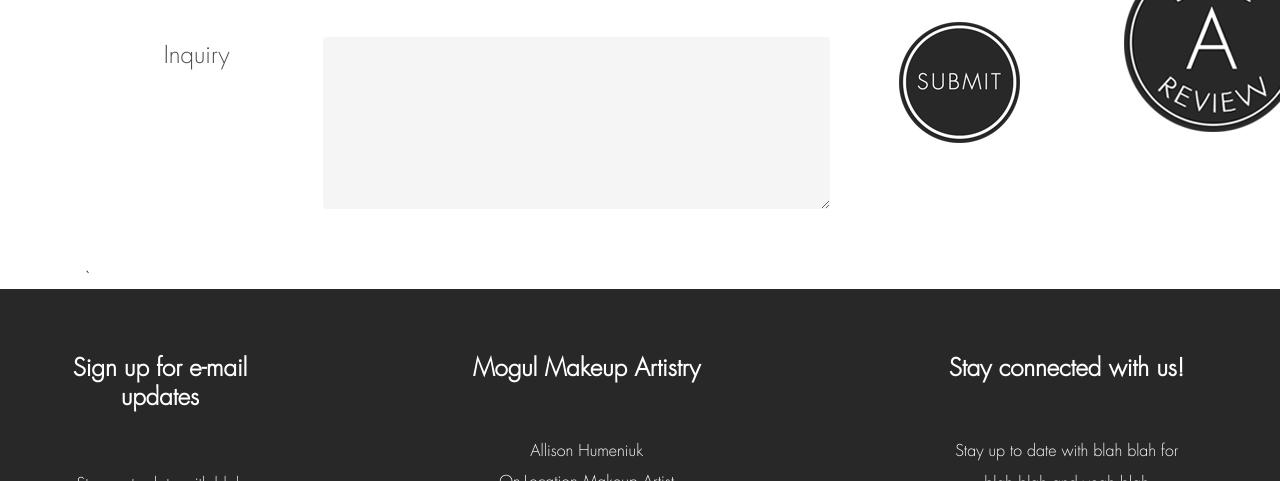
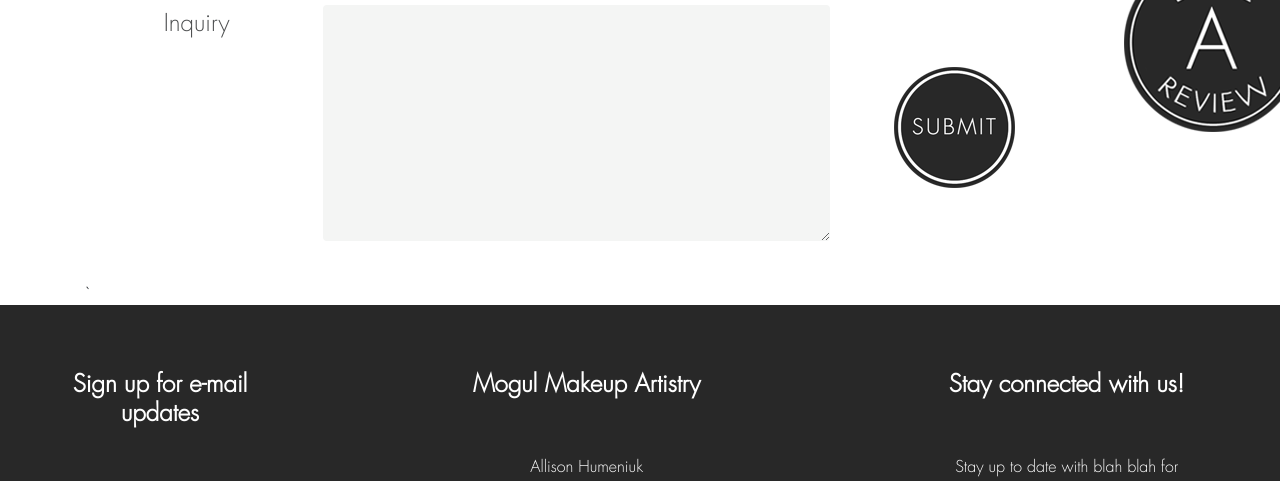
Before and after one commit to Sergey-Dyachenko/mogul_beetroot, a plain HTML site: page contact.html in a window 1280 px wide. Shown: the part 969-1450 px from the top of the page. Drawn offline with nearby package versions, Linux system fonts and the light colour scheme.

Commit message:
fix style in the contact page in form and buttons position

```diff
--- a/contact.html
+++ b/contact.html
@@ -83,7 +83,7 @@
                                  <div class="form-group">
                                     <div class="row">
                                         <label for="comment" class="contact-form-fields-block__label col-4 text-center">Inquiry</label>
-                                        <textarea class="form-control contact-form-fields-block__textarea col-8" rows="5" id="comment"></textarea>
+                                        <textarea class="form-control contact-form-fields-block__textarea col-8" rows="7" id="comment"></textarea>
 
                                     </div>
                                  </div>
--- a/src/scss/_main.scss
+++ b/src/scss/_main.scss
@@ -12,4 +12,7 @@ body{
   font-family: $base_font;
   margin-top:0rem;
 }
+.form-group{
+  margin-bottom: 0rem;
+}
 @import "templates/contact/_contact.scss";
--- a/src/scss/templates/contact/_contact.scss
+++ b/src/scss/templates/contact/_contact.scss
@@ -43,7 +43,7 @@
 }
 
 .submit-block__img{
-  padding: 87px 0px 0px 10px;
+  padding: 132px 0px 0px 5px;
 }
 
 .book_apointment__img {
```
Also changed, not shown: dist/css/style.css.
